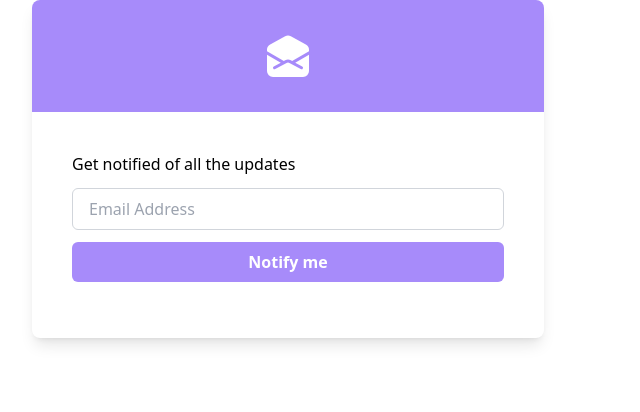
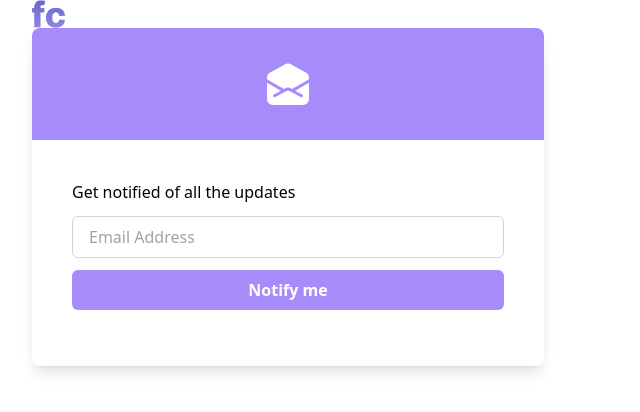
Before and after one commit to Lukmon492/FrontConf, a website: page public/index.html in a window 1280 px wide. Shown: the whole page, without its empty margins (0-640 px from the left). Drawn offline with Linux system fonts and the light colour scheme.

Commit message:
logo added

```diff
--- a/public/index.html
+++ b/public/index.html
@@ -9,7 +9,7 @@
   <body>
     <section class="px-8 max-w-screen-2xl min-h-screen">
       <header>
-        <a href="#"><img src="" alt="" /></a>
+        <a href="#"><img src="img/logo.png" alt="logo" class="h-7" /></a>
       </header>
       <section>
         <div class="rounded-lg bg-white shadow-lg max-w-lg">
```
Also changed, not shown: public/css/styles.css, public/img/logo.png (added), 2 other files.
